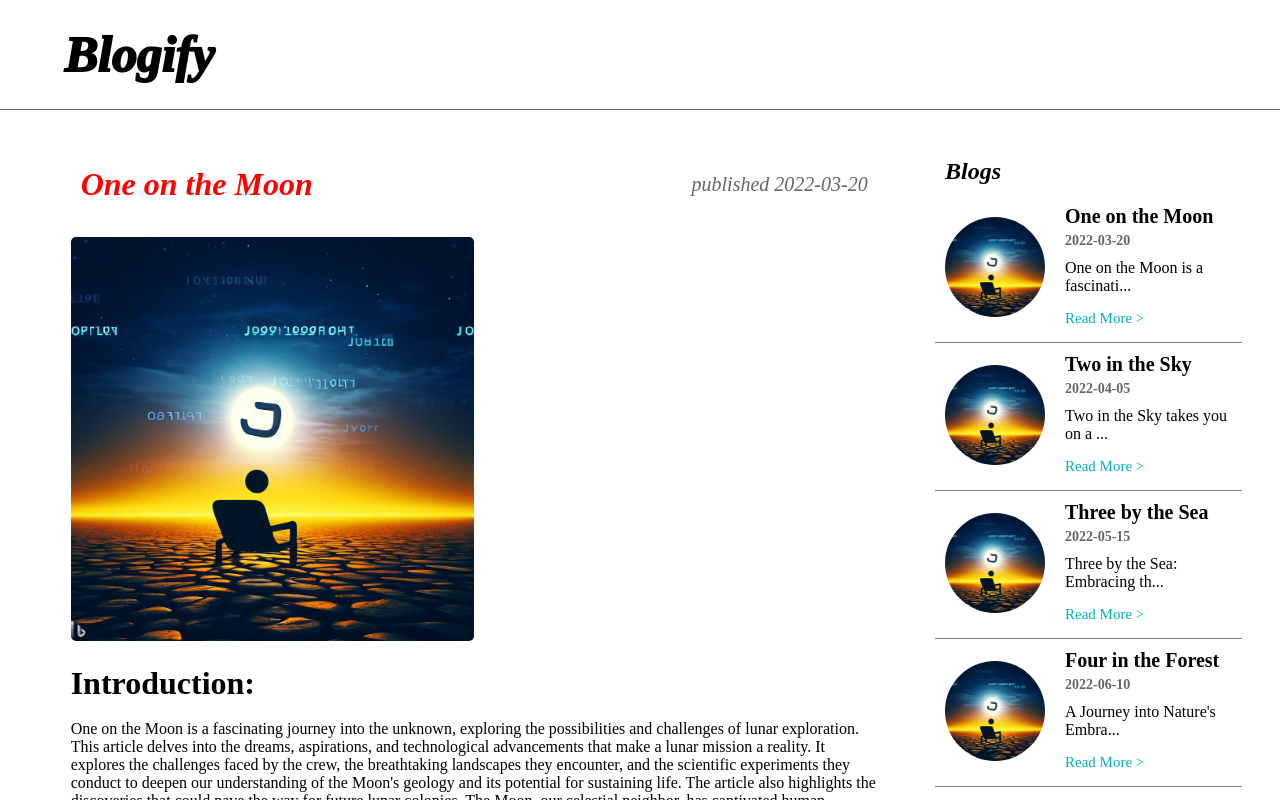
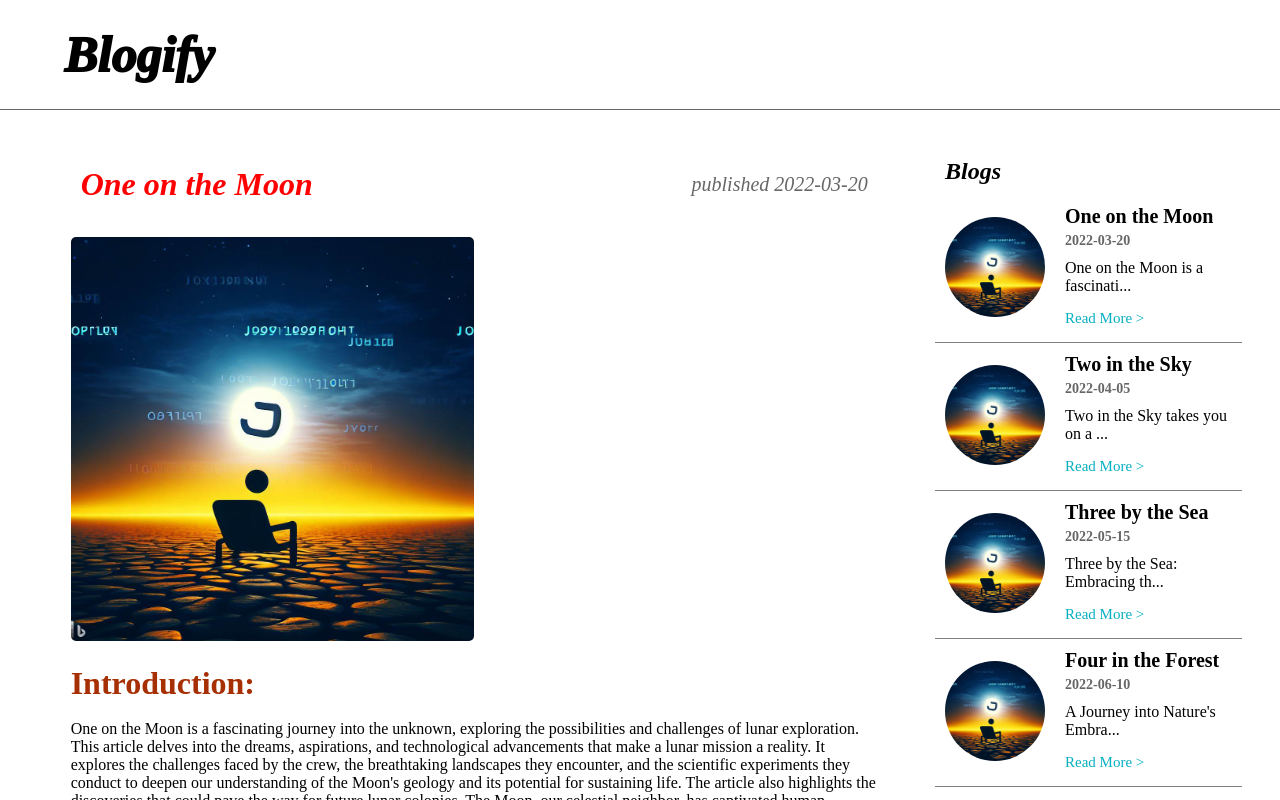
Before and after one commit to queensk/blogify, a React (Vite) app: page / in a window 1280 px wide. Shown: the top 800 px of the page. Built offline with nearby package versions, Linux system fonts and the light colour scheme.

Commit message:
tittle color

```diff
--- a/src/App.css
+++ b/src/App.css
@@ -133,6 +133,9 @@ footer {
   padding: 10px;
   font-style: italic;
 }
+.blog-tittle-color{
+  color: #A62F03;
+}
 @media (max-width: 768px) {
   .App {
     display: flex;
--- a/src/components/blog.jsx
+++ b/src/components/blog.jsx
@@ -12,7 +12,11 @@ export default function Blog({ title, date, image, article }) {
       <div className="blog-body">
         {paragraphs.map((paragraph, index) => (
           <>
-            {paragraph.length < 50 && <h1 key={index}>{paragraph}</h1>}
+            {paragraph.length < 50 && (
+              <h1 className="blog-tittle-color" key={index}>
+                {paragraph}
+              </h1>
+            )}
             {paragraph.length > 50 && <p key={index}>{paragraph}</p>}
             <br />
           </>
```
